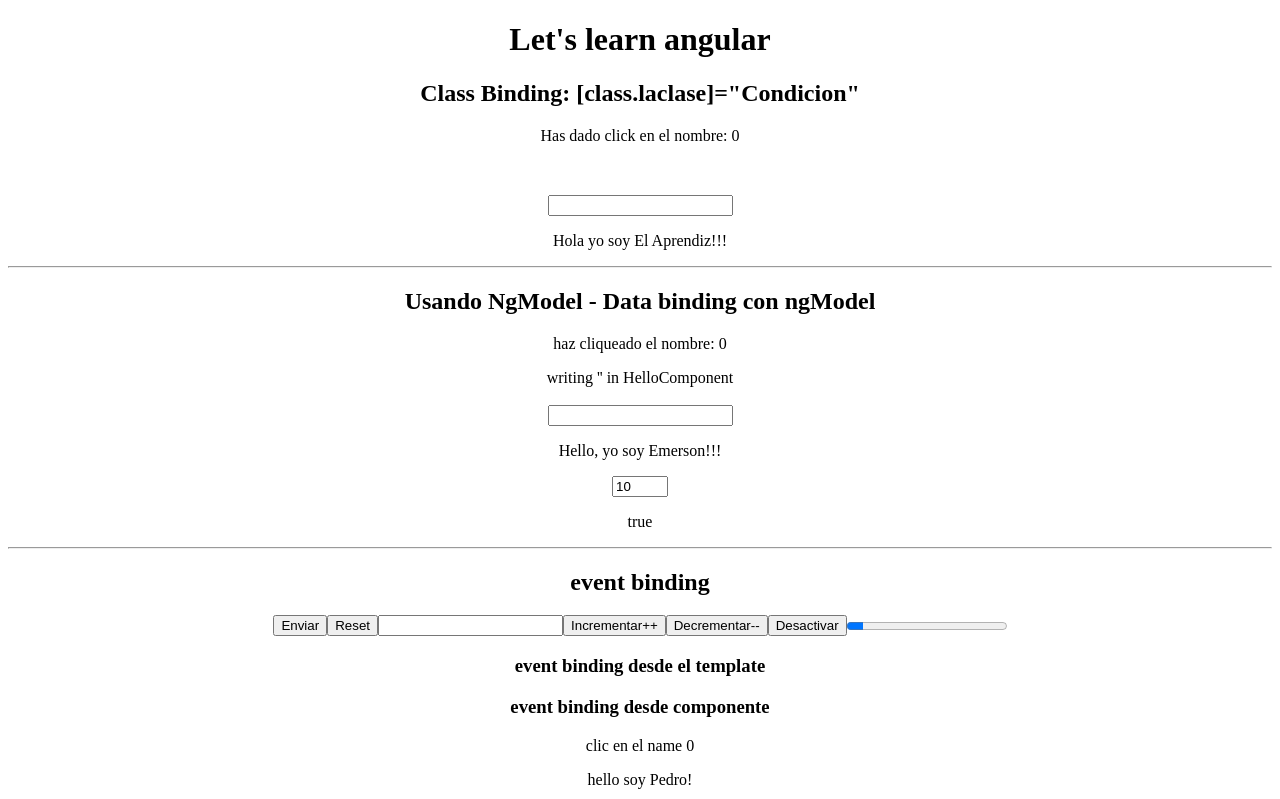
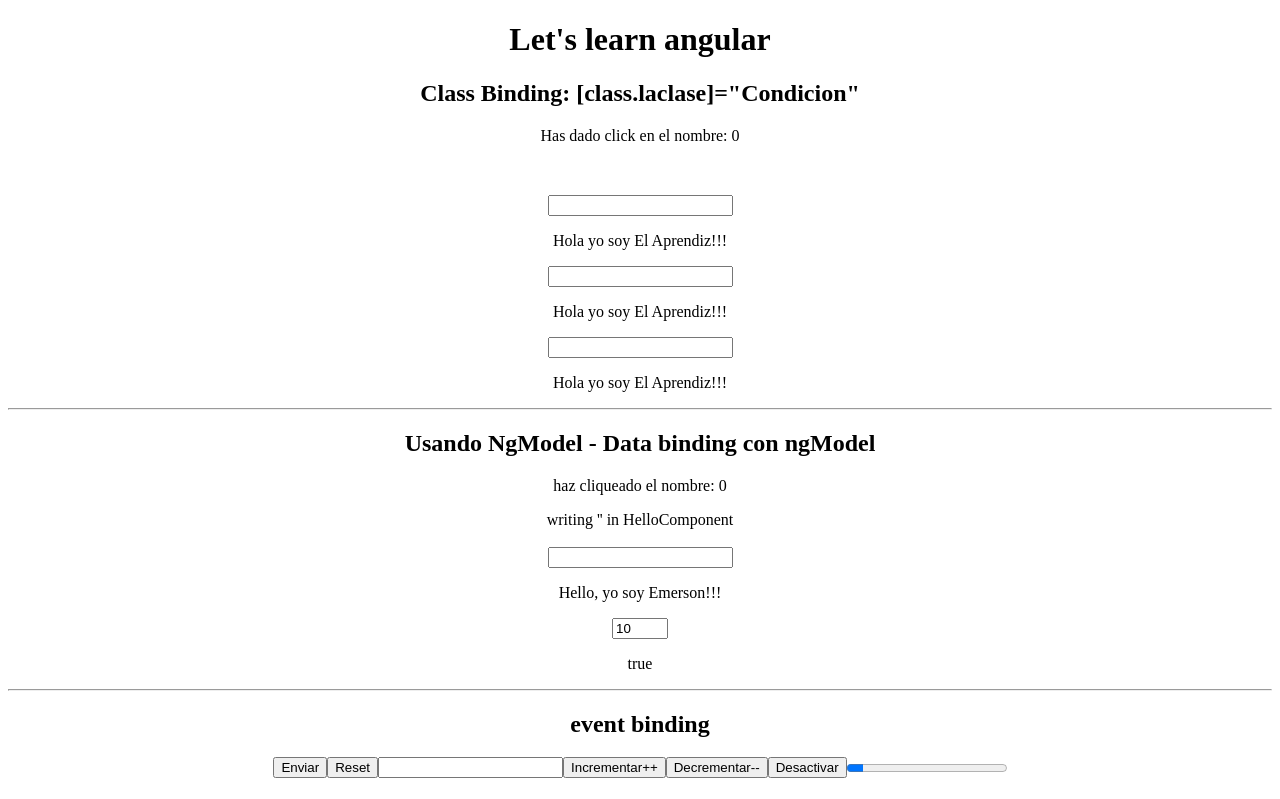
Before and after one commit to evergara/Angular_fundamentals, an Angular app: page / in a window 1280 px wide. Shown: the top 799 px of the page. Built offline with nearby package versions, Linux system fonts and the light colour scheme.

Commit message:
Reutilizacion de componente

```diff
--- a/src/app/feature/class-binding/class-binding.component.html
+++ b/src/app/feature/class-binding/class-binding.component.html
@@ -13,6 +13,10 @@
   [name]="name"
   (eventEmittClickInName)="clickName()"
 ></app-hello>
+
+<app-hello [name]="name" (eventEmittClickInName)="clickName()"></app-hello>
+
+<app-hello [name]="name" (eventEmittClickInName)="clickName()"></app-hello>
 
 <div *ngIf="varRefHelloComponent.names.length > 0">
   <h2>Style Binding: [style.Propieda.medida]="Condicion"</h2>
```
